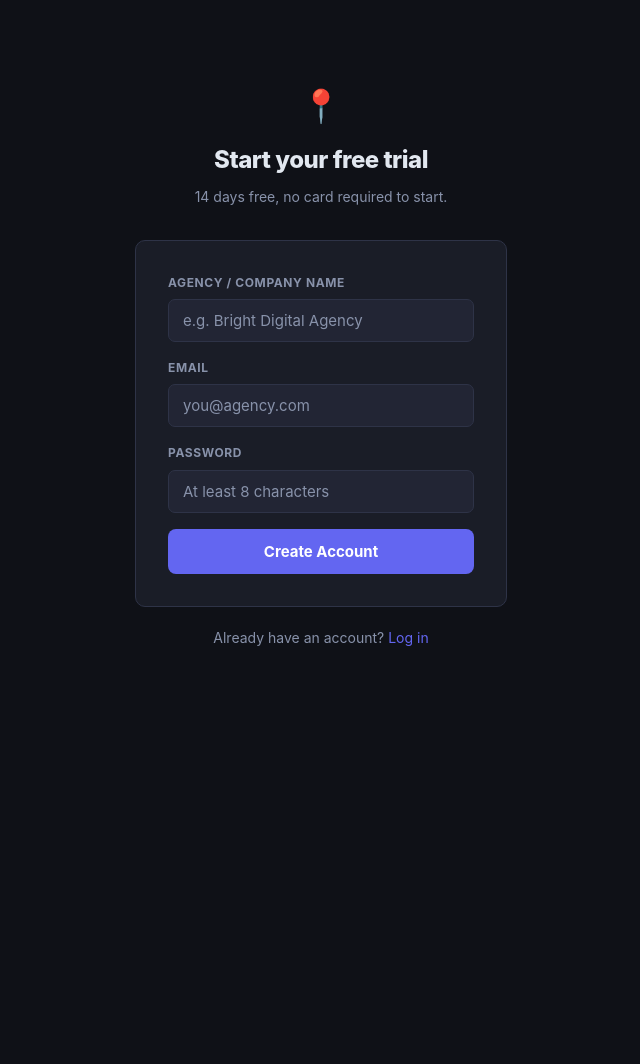
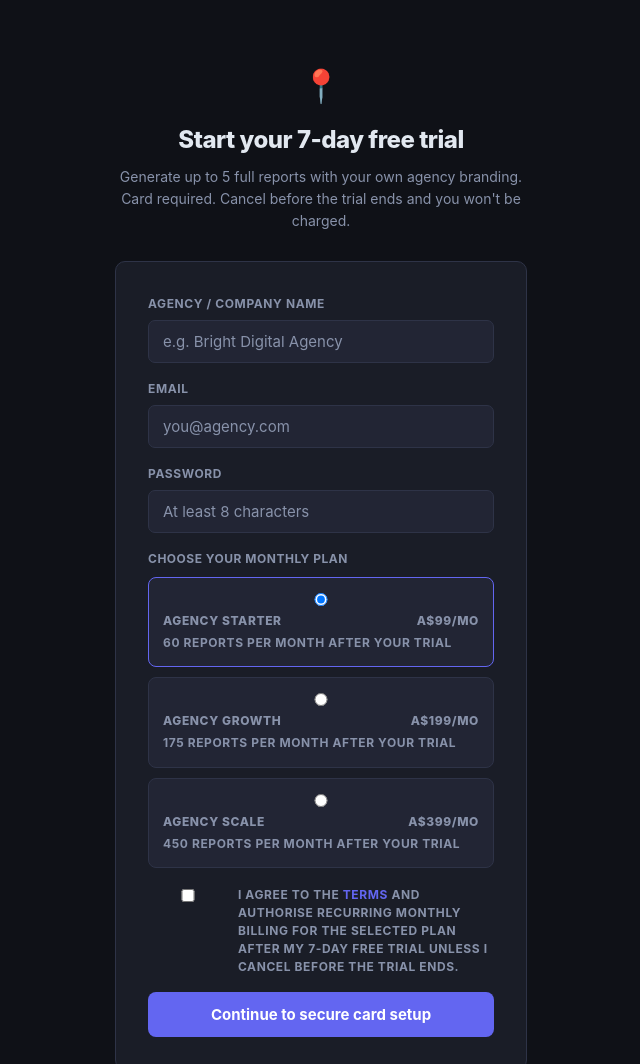
Before and after one commit to MissDaze/local-visibility-audit, a website: page public/signup.html in a window 1280 px wide. Shown: the top 1064 px of the page, without its empty margins (319-959 px from the left). Before the commit the page ends 800 px from the top, so only its background shows below. Drawn offline with Linux system fonts and the light colour scheme; no server answers.

Commit message:
Require plan choice and card setup for seven-day trial

```diff
--- a/public/signup.html
+++ b/public/signup.html
@@ -5,14 +5,23 @@
   <meta name="viewport" content="width=device-width, initial-scale=1.0" />
   <title>Start Free Trial — Local Visibility Audit</title>
   <link rel="stylesheet" href="/shared.css" />
+  <style>
+    .plan-grid { display:grid; gap:10px; margin-bottom:18px; }
+    .plan-option { display:block; border:1px solid var(--border); border-radius:8px; padding:14px; cursor:pointer; background:var(--surface2); }
+    .plan-option:has(input:checked) { border-color:var(--accent); }
+    .plan-top { display:flex; justify-content:space-between; gap:12px; font-weight:800; }
+    .plan-meta { color:var(--muted); font-size:12px; margin-top:3px; }
+    .consent { display:flex; gap:10px; align-items:flex-start; font-size:12px; color:var(--muted); line-height:1.5; }
+    .consent input { margin-top:3px; }
+  </style>
 </head>
 <body>
 
-<div class="page" style="max-width:420px; padding-top:80px;">
-  <div style="text-align:center; margin-bottom:32px;">
+<div class="page" style="max-width:460px; padding-top:60px;">
+  <div style="text-align:center; margin-bottom:28px;">
     <div style="font-size:32px; margin-bottom:10px;">📍</div>
-    <h1 class="page-title">Start your free trial</h1>
-    <p class="page-sub">14 days free, no card required to start.</p>
+    <h1 class="page-title">Start your 7-day free trial</h1>
+    <p class="page-sub">Generate up to 5 full reports with your own agency branding. Card required. Cancel before the trial ends and you won't be charged.</p>
   </div>
 
   <div class="card">
@@ -30,7 +39,34 @@
         <label>Password</label>
         <input type="password" id="password" placeholder="At least 8 characters" required minlength="8" />
       </div>
-      <button type="submit" class="btn full" id="submit-btn">Create Account</button>
+
+      <label style="display:block;margin-bottom:8px;font-size:12px;font-weight:700;text-transform:uppercase;letter-spacing:.5px;">Choose your monthly plan</label>
+      <div class="plan-grid">
+        <label class="plan-option">
+          <input type="radio" name="plan" value="agency_starter" checked />
+          <div class="plan-top"><span>Agency Starter</span><span>A$99/mo</span></div>
+          <div class="plan-meta">60 reports per month after your trial</div>
+        </label>
+        <label class="plan-option">
+          <input type="radio" name="plan" value="agency_growth" />
+          <div class="plan-top"><span>Agency Growth</span><span>A$199/mo</span></div>
+          <div class="plan-meta">175 reports per month after your trial</div>
+        </label>
+        <label class="plan-option">
+          <input type="radio" name="plan" value="agency_scale" />
+          <div class="plan-top"><span>Agency Scale</span><span>A$399/mo</span></div>
+          <div class="plan-meta">450 reports per month after your trial</div>
+        </label>
+      </div>
+
+      <div class="field">
+        <label class="consent">
+          <input type="checkbox" id="billingConsent" required />
+          <span>I agree to the <a href="/terms.html" target="_blank">Terms</a> and authorise recurring monthly billing for the selected plan after my 7-day free trial unless I cancel before the trial ends.</span>
+        </label>
+      </div>
+
+      <button type="submit" class="btn full" id="submit-btn">Continue to secure card setup</button>
     </form>
   </div>
 
@@ -50,11 +86,17 @@
     const errorContainer = document.getElementById('error-container');
     const submitBtn = document.getElementById('submit-btn');
     errorContainer.innerHTML = '';
+
+    if (!document.getElementById('billingConsent').checked) {
+      errorContainer.innerHTML = '<div class="error-box">You must agree to the trial and recurring billing terms to continue.</div>';
+      return;
+    }
+
     submitBtn.disabled = true;
-    submitBtn.textContent = 'Creating account…';
+    submitBtn.textContent = 'Setting up your trial…';
 
     try {
-      const res = await fetch('/api/auth/signup', {
+      const signupRes = await fetch('/api/auth/signup', {
         method: 'POST',
         headers: { 'Content-Type': 'application/json' },
         body: JSON.stringify({
@@ -63,13 +105,23 @@
           password: document.getElementById('password').value,
         }),
       });
-      const data = await res.json();
-      if (!res.ok) throw new Error(data.error || 'Signup failed.');
-      window.location.href = '/dashboard.html';
+      const signupData = await signupRes.json();
+      if (!signupRes.ok) throw new Error(signupData.error || 'Signup failed.');
+
+      const tierId = document.querySelector('input[name="plan"]:checked').value;
+      const checkoutRes = await fetch('/api/billing/checkout', {
+        method: 'POST',
+        headers: { 'Content-Type': 'application/json' },
+        body: JSON.stringify({ tierId, billingCycle: 'monthly' }),
+      });
+      const checkoutData = await checkoutRes.json();
+      if (!checkoutRes.ok) throw new Error(checkoutData.error || 'Could not start secure card setup.');
+
+      window.location.href = checkoutData.url;
     } catch (err) {
       errorContainer.innerHTML = `<div class="error-box">${err.message}</div>`;
       submitBtn.disabled = false;
-      submitBtn.textContent = 'Create Account';
+      submitBtn.textContent = 'Continue to secure card setup';
     }
   });
 </script>
```
